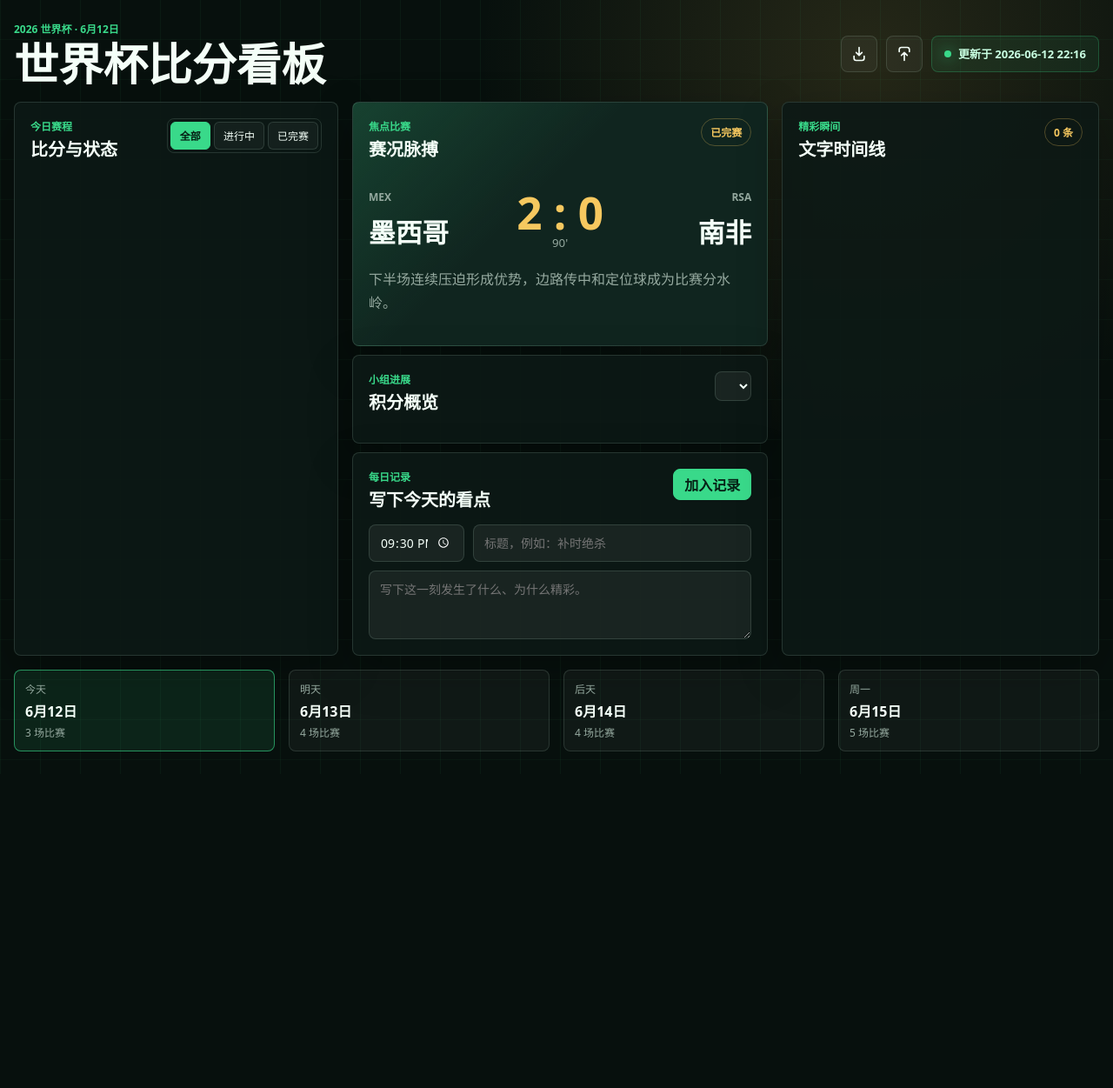
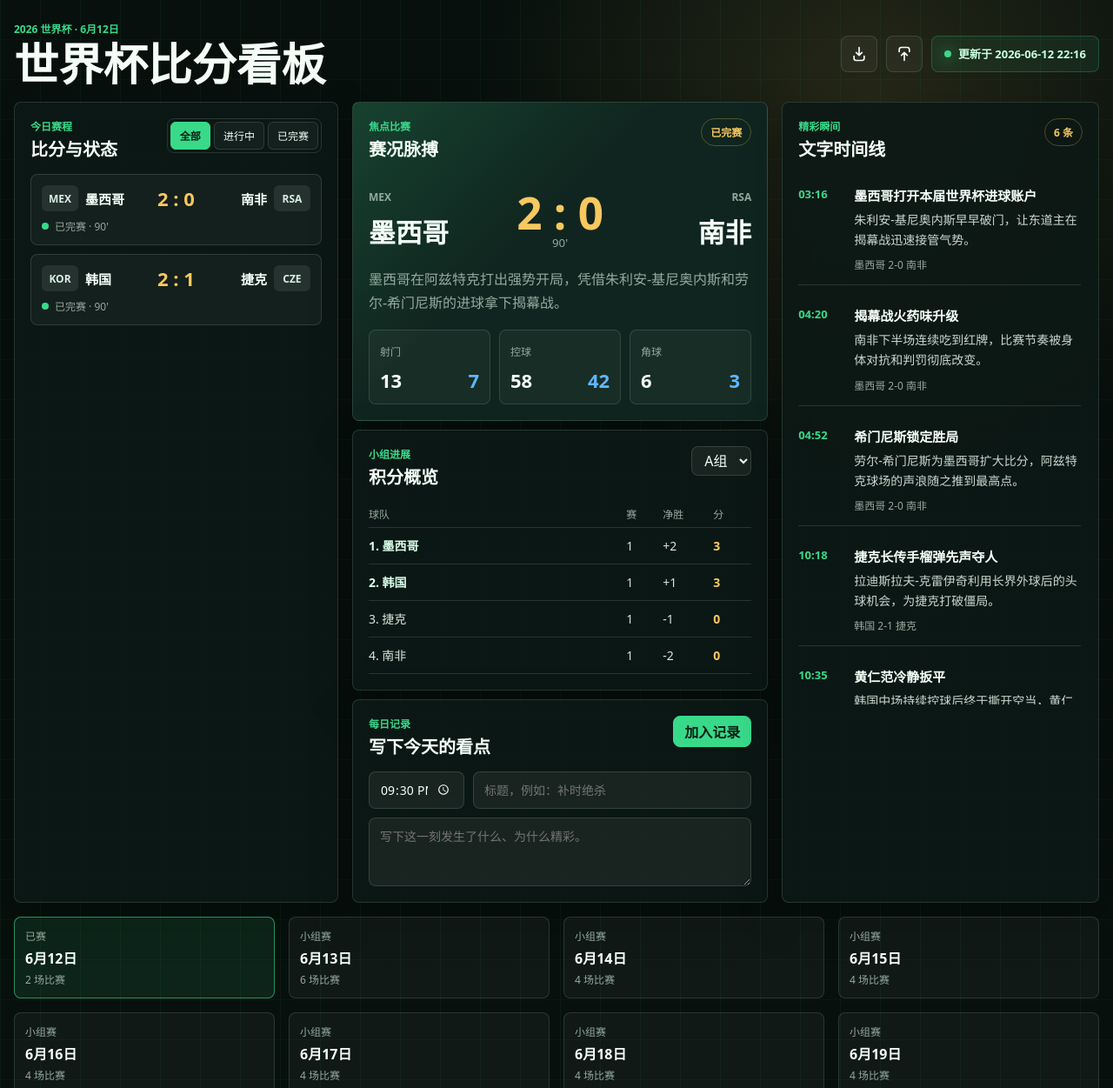
Before and after one commit to Felixchenjiale/world-cup-scoreboard, a plain HTML site: page index.html in a window 1280 px wide. Shown: the top 1251 px of the page at 87% size. Before the commit the page ends 890 px from the top, so only its background shows below. Drawn offline with Linux system fonts and the light colour scheme.

Commit message:
Render calendar from schedule data

```diff
--- a/index.html
+++ b/index.html
@@ -109,20 +109,7 @@
         </aside>
       </main>
 
-      <footer class="calendar-strip" aria-label="按日期查看">
-        <button class="date-card active" data-date="2026-06-12">
-          <span>今天</span><strong>6月12日</strong><small>3 场比赛</small>
-        </button>
-        <button class="date-card" data-date="2026-06-13">
-          <span>明天</span><strong>6月13日</strong><small>4 场比赛</small>
-        </button>
-        <button class="date-card" data-date="2026-06-14">
-          <span>后天</span><strong>6月14日</strong><small>4 场比赛</small>
-        </button>
-        <button class="date-card" data-date="2026-06-15">
-          <span>周一</span><strong>6月15日</strong><small>5 场比赛</small>
-        </button>
-      </footer>
+      <footer class="calendar-strip" id="calendarStrip" aria-label="按日期查看"></footer>
     </div>
 
     <input id="importFile" type="file" accept="application/json" hidden />
```
